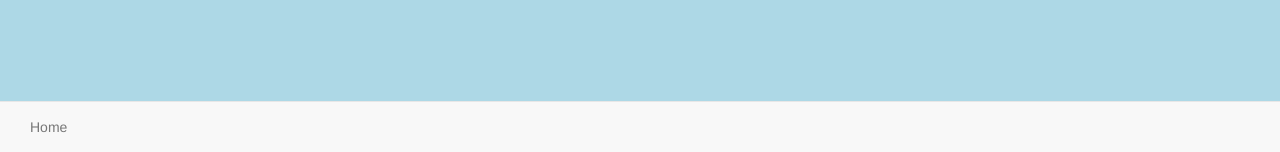
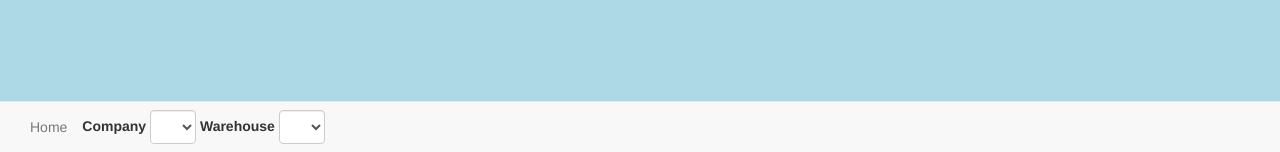
Before and after one commit to williams-jhalt/WMS2023, a Symfony app: template templates/app_handheld/index.html.twig in a window 1280 px wide. Shown: the part 648-800 px from the top of the page. Run offline with Twig, Linux system fonts and the light colour scheme; the template is opened without the code that fills it, so the values that code supplies are empty; some libraries are stand-ins or nearby versions.

Commit message:
added warehouse selection to handheld

```diff
--- a/templates/handheld_base.html.twig
+++ b/templates/handheld_base.html.twig
@@ -86,9 +86,10 @@
 
         <nav class="navbar navbar-default navbar-fixed-bottom">
             <div class="container-fluid">
-                    <ul class="nav navbar-nav">
-                        <li><a href="{{ path('app_handheld') }}">Home</a></li>
-                    </ul>
+                <ul class="nav navbar-nav">
+                    <li><a href="{{ path('app_handheld') }}">Home</a></li>
+                </ul>
+                    {% include 'handheld_company_selector.html.twig' %}
             </div>
         </nav>
 
--- /dev/null
+++ b/templates/handheld_company_selector.html.twig
@@ -0,0 +1,18 @@
+<form class="navbar-form" action="{{ path('change_company_and_warehouse') }}" method="GET">
+    <div class="form-group">
+        <label for="company">Company</label>
+        <select name="company" class="form-control" id="company" onchange="this.form.submit();">
+            {% for code in available_companies %}
+            <option value="{{ code }}" {% if app.session.get('company') == code %}selected="true"{% endif %}>{{ code }}</option>
+            {% endfor %}
+        </select>
+    </div>
+    <div class="form-group">
+        <label for="warehouse">Warehouse</label>
+        <select name="warehouse" class="form-control" id="warehouse" onchange="this.form.submit();">
+            {% for code in available_warehouses %}
+            <option value="{{ code }}" {% if app.session.get('warehouse') == code %}selected="true"{% endif %}>{{ code }}</option>
+            {% endfor %}
+        </select>
+    </div>
+</form>
```
